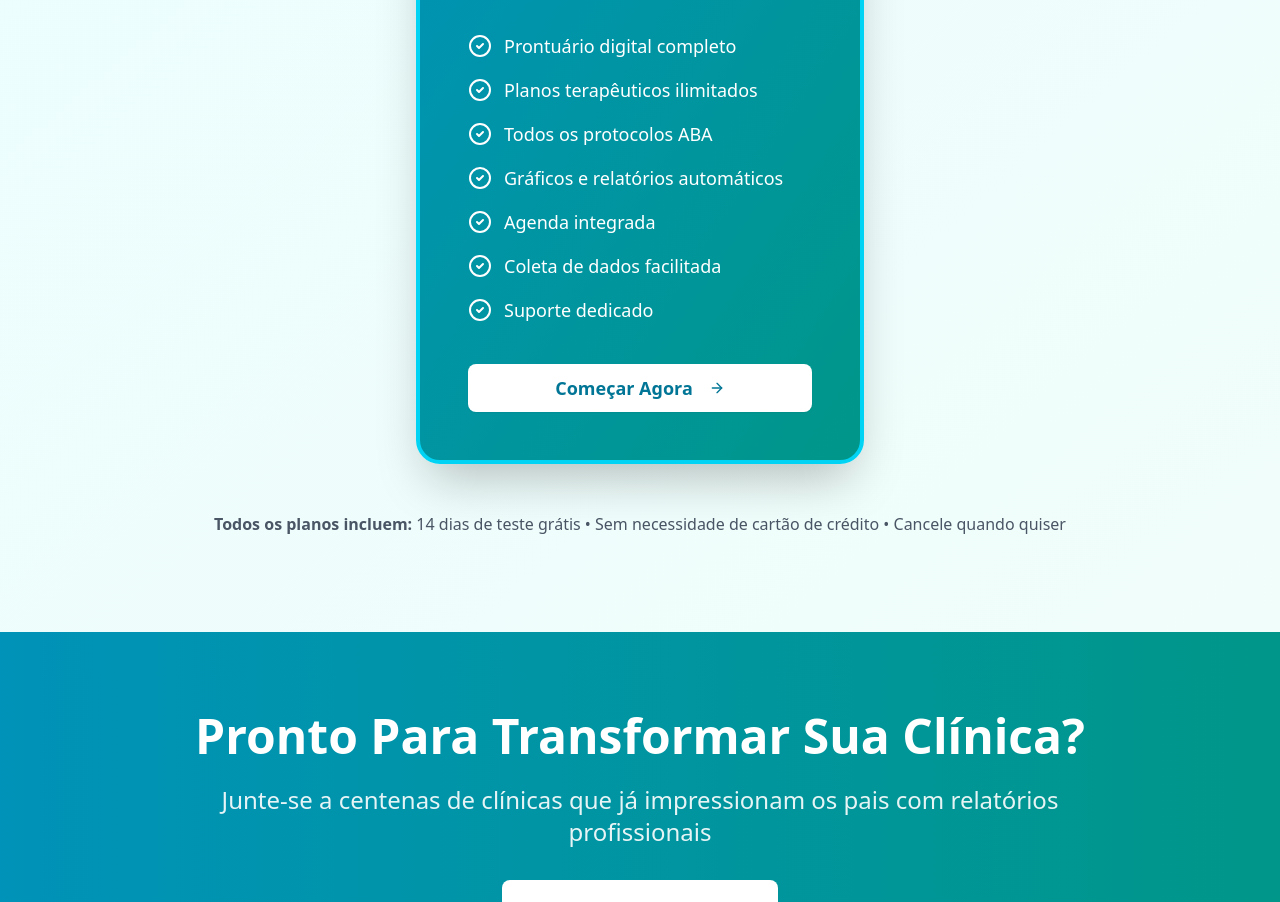
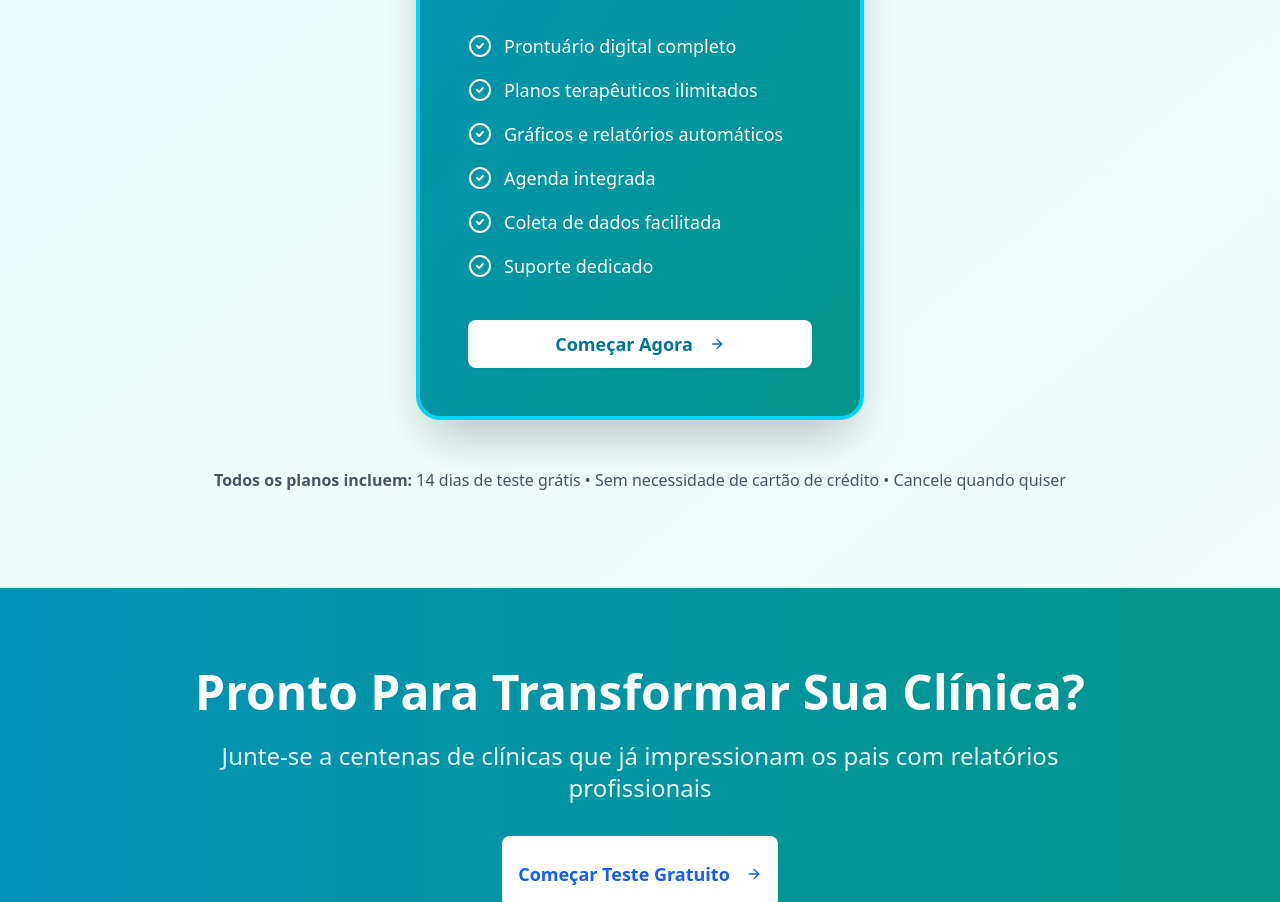
Before and after one commit to kallleva/Projeto_aba, a React (Vite) app: page /sobre in a window 1280 px wide. Shown: the part 7960-8862 px from the top of the page. Built offline with nearby package versions, Linux system fonts and the light colour scheme.

Commit message:
refactor: comment out unused list item in LandingPage component

```diff
--- a/src/components/pages/LandingPage.jsx
+++ b/src/components/pages/LandingPage.jsx
@@ -680,10 +680,10 @@ export default function LandingPage() {
                   <CheckCircle2 className="w-6 h-6 flex-shrink-0 mt-0.5" />
                   <span className="text-lg">Planos terapêuticos ilimitados</span>
                 </li>
-                <li className="flex items-start gap-3">
+                {/* <li className="flex items-start gap-3">
                   <CheckCircle2 className="w-6 h-6 flex-shrink-0 mt-0.5" />
                   <span className="text-lg">Todos os protocolos ABA</span>
-                </li>
+                </li> */}
                 <li className="flex items-start gap-3">
                   <CheckCircle2 className="w-6 h-6 flex-shrink-0 mt-0.5" />
                   <span className="text-lg">Gráficos e relatórios automáticos</span>
```
